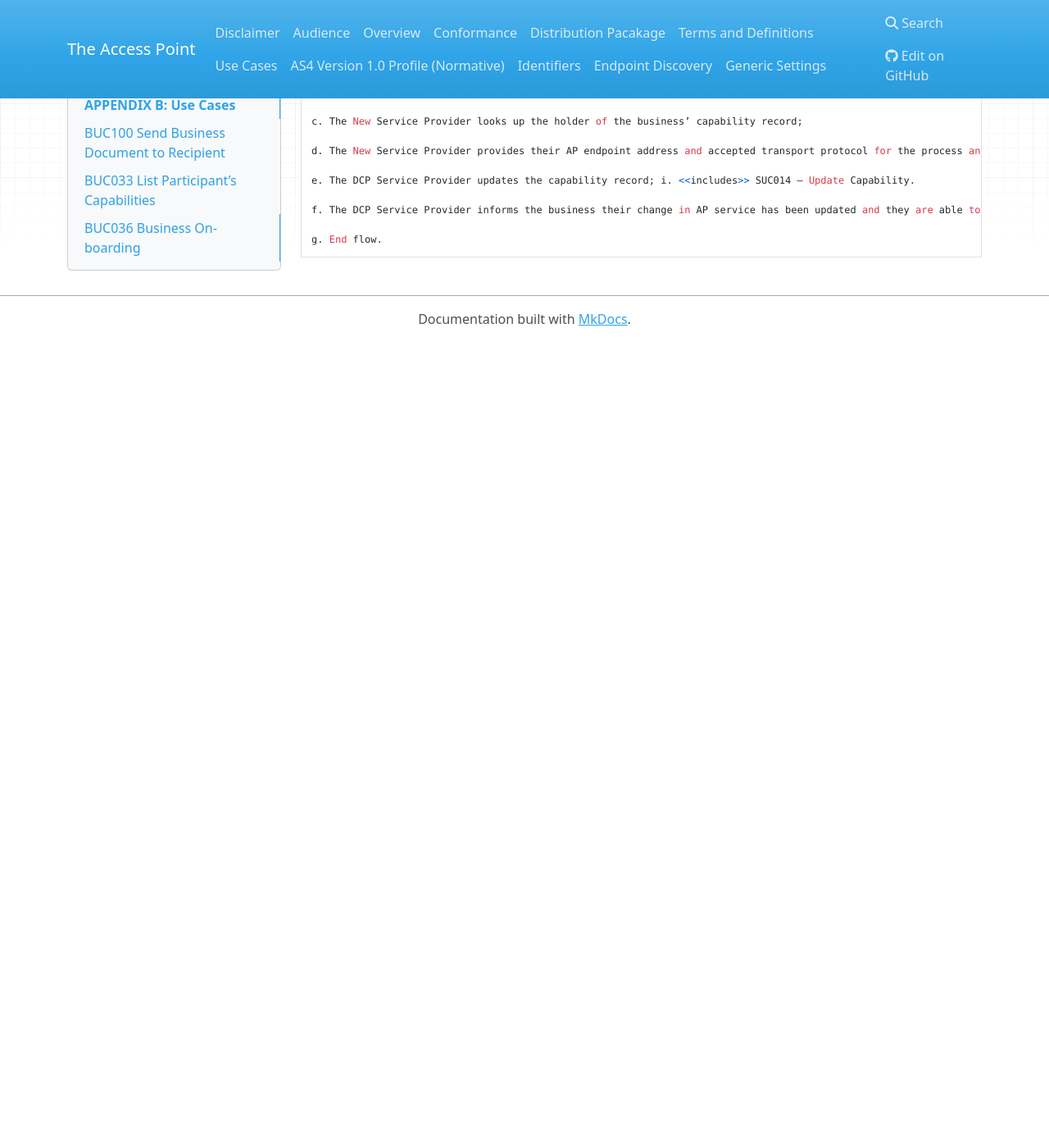
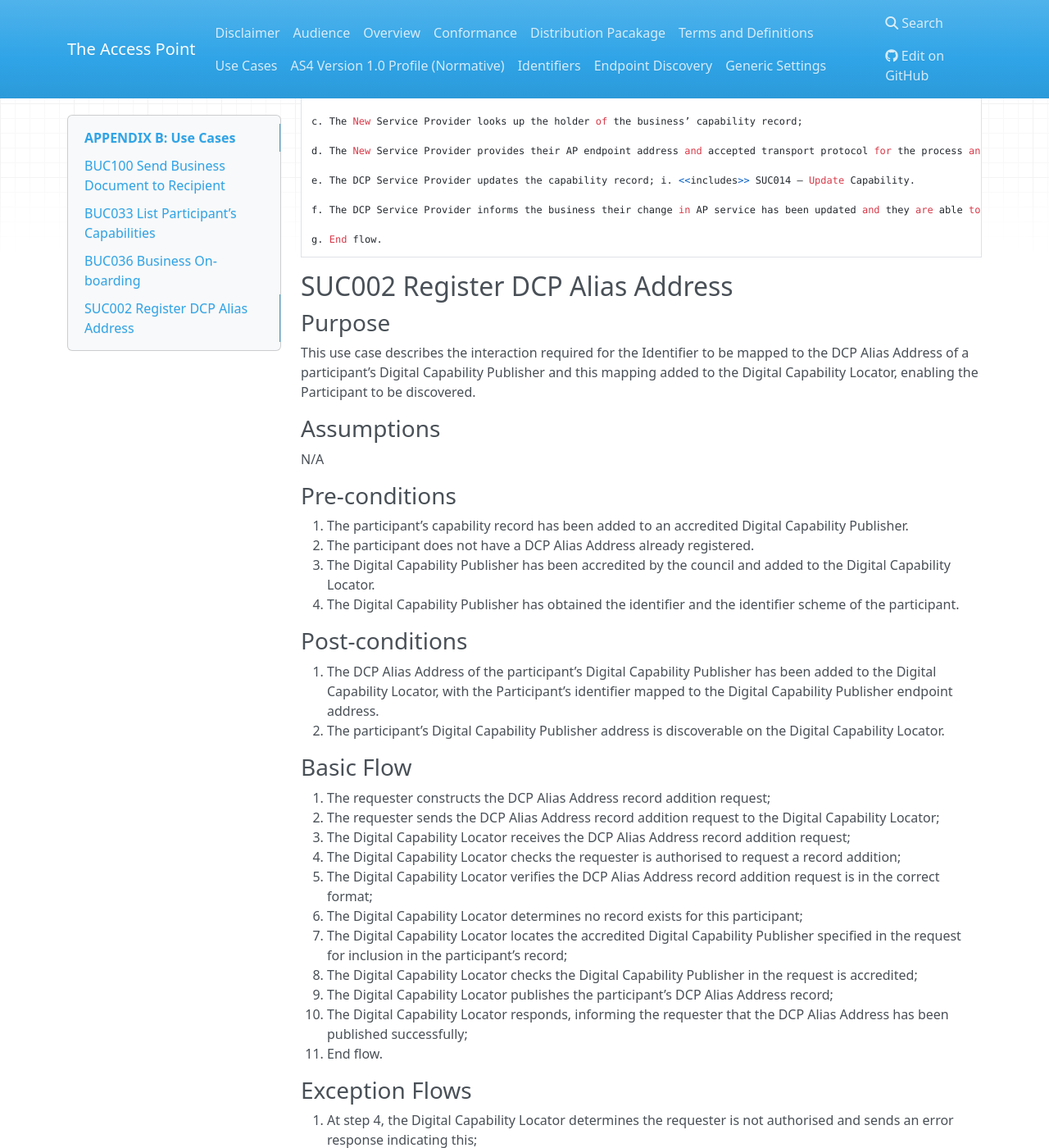
Before and after one commit to Digital-Business-Council/Access-Point, an MkDocs documentation site: the page built from docs/appendix_B.md, in a window 1280 px wide and 1400 px high, scrolled down 4828 px. Shown: the whole window at 82% size. Built offline with MkDocs 1.6.1, drawn with Linux system fonts in a browser that asks for light colours; nearby versions of some CDN libraries; old or Windows-style settings are respelled for this version of MkDocs; before the commit the page ends 5245 px from its top, so only the background shows below that; some of the changed text lies outside the part shown.

Commit message:
Update appendix_B.md

```diff
--- a/docs/appendix_B.md
+++ b/docs/appendix_B.md
@@ -67,14 +67,12 @@ There are a number of scenarios covered by this use case:
     e. The business has different Service Providers for DCP and AP services, and moves each service to two new Service Providers.
 
 ### Assumptions
-
  1. A Service Provider can operate an Access Point and/or a Capability Register but it is not mandatory to provide both services.
 
  2. Where a Service Provider can provide both services, a business can choose to use both or either service offered by the service provider.
 
 
 ### Constraints
-
  1. The Service Provider, when providing both services, must create and maintain the business’ DCL entry and DCP capability record.
 
  2. When the business enters into agreements with a DCP service provider and one or more Access Point service providers, the DCP Service provider is responsible for coordinating, creating and maintaining the DCL entry and DCP record on behalf of the business for the duration of this arrangement as it will need all Access Point details to create the business’ Capability record in their nominated DCP.
@@ -88,7 +86,6 @@ There are a number of scenarios covered by this use case:
  6. Only one capability record can exist in the eDelivery framework for a participant; this record contains all the capabilities of the business.
 
 ### Pre-conditions
-
  1. The business has obtained an Australian Business Number (ABN) from the Australian Business Register (ABR) or a GLN, DUNS or other Council approved identifier.
 
  2. The business is required to receive business documents supported by the Council and the Framework.
@@ -124,8 +121,8 @@ There are a number of scenarios covered by this use case:
 
  11. End flow.
 
+
 ### Alternate Flows
-
  **1. New Participant; Business is signing up to DCP service only (participant may have an AP of its own or is signing a separate agreement with a different AP Service Provider).**
 
     a. At step 6, the New Service Provider determines the Business is entering into an agreement with a different Access Point service      provider or is using its own Access Point;
@@ -184,3 +181,57 @@ There are a number of scenarios covered by this use case:
     f. The DCP Service Provider informs the business their change in AP service has been updated and they are able to receive documents through the new Access Point;
 
     g. End flow.
+
+## SUC002 Register DCP Alias Address
+
+### Purpose
+This use case describes the interaction required for the Identifier to be mapped to the DCP Alias Address of a participant’s Digital Capability Publisher and this mapping added to the Digital Capability Locator, enabling the Participant to be discovered.
+
+### Assumptions
+N/A
+
+### Pre-conditions
+ 1. The participant’s capability record has been added to an accredited Digital Capability Publisher.
+ 2. The participant does not have a DCP Alias Address already registered.
+ 3. The Digital Capability Publisher has been accredited by the council and added to the Digital Capability Locator.
+ 4. The Digital Capability Publisher has obtained the identifier and the identifier scheme of the participant.
+
+### Post-conditions
+ 1. The DCP Alias Address of the participant’s Digital Capability Publisher has been added to the Digital Capability Locator, with the Participant’s identifier mapped to the Digital Capability Publisher endpoint address.
+ 2. The participant’s Digital Capability Publisher address is discoverable on the Digital Capability Locator.
+
+### Basic Flow
+ 1. The requester constructs the DCP Alias Address record addition request;
+ 2. The requester sends the DCP Alias Address record addition request to the Digital Capability Locator;
+ 3. The Digital Capability Locator receives the DCP Alias Address record addition request;
+ 4. The Digital Capability Locator checks the requester is authorised to request a record addition;
+ 5. The Digital Capability Locator verifies the DCP Alias Address record addition request is in the correct format;
+ 6. The Digital Capability Locator determines no record exists for this participant;
+ 7. The Digital Capability Locator locates the accredited Digital Capability Publisher specified in the request for inclusion in the participant’s record;
+ 8. The Digital Capability Locator checks the Digital Capability Publisher in the request is accredited;
+ 9. The Digital Capability Locator publishes the participant’s DCP Alias Address record;
+ 10. The Digital Capability Locator responds, informing the requester that the DCP Alias Address has been published successfully;
+ 11. End flow.
+
+### Exception Flows
+ 1. At step 4, the Digital Capability Locator determines the requester is not authorised and sends an error response indicating this;
+ 2. At step 5, the Digital Capability Locator is unable to add the DCP Alias Address record successfully because the request format is invalid;
+
+    a. The Digital Capability Locator sends an error message response to the requester;
+
+    b. End flow.
+ 3. At step 6, the Digital Capability Locator is unable to add the DCP Alias Address record successfully to the Digital Capability Locator because the participant already has a record;
+
+    a. The Digital Capability Locator sends an error message response to the requester;
+
+    b. End flow.
+ 4. At step 7, the Digital Capability Locator is unable to add the DCP Alias Address record successfully because the Digital Capability Publisher identifier provided cannot be found;
+
+    a. The Digital Capability Locator sends an error message response to the requester;
+
+    b. End flow.
+ 5. At step 8, the Digital Capability Locator is unable to add the DCP Alias Address record successfully because the Digital Capability Publisher is not accredited;
+
+    a. The Digital Capability Locator sends an error message response to the requester;
+
+    b. End flow.
```
